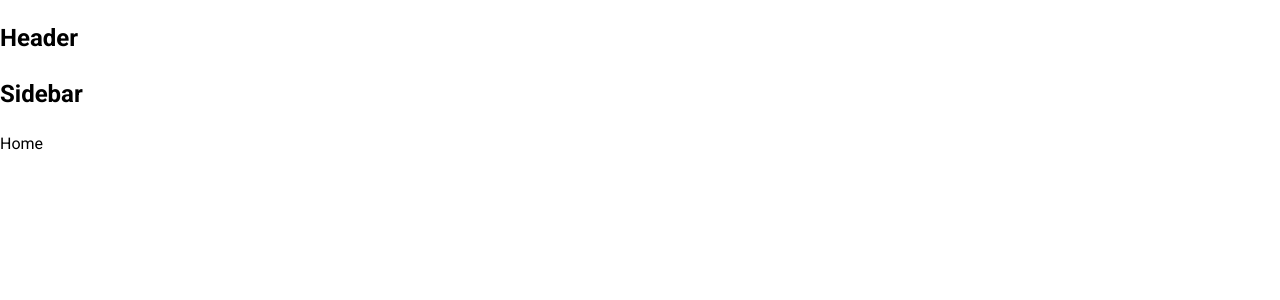
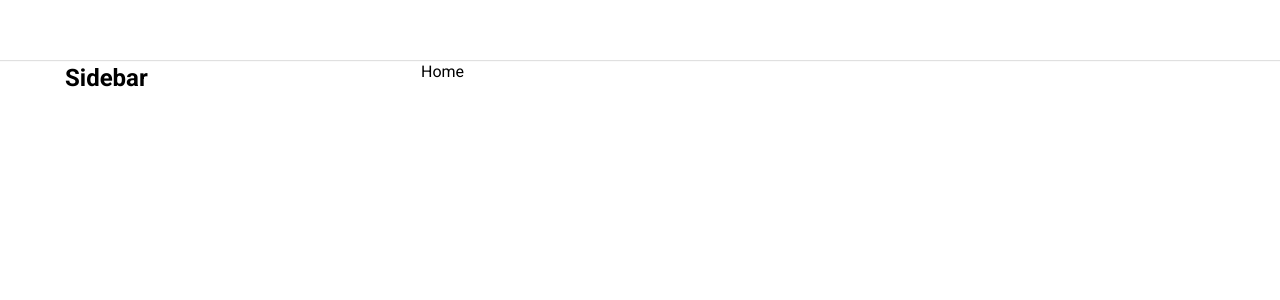
Before and after one commit to nckhanh21/clonetiktok, a React (Create React App) app: page / in a window 1280 px wide. Shown: the top 300 px of the page. Built offline with nearby package versions, Linux system fonts and the light colour scheme.

Commit message:
Dung khung default layout

```diff
--- a/package.json
+++ b/package.json
@@ -6,6 +6,7 @@
     "@testing-library/jest-dom": "^5.16.5",
     "@testing-library/react": "^13.4.0",
     "@testing-library/user-event": "^13.5.0",
+    "classnames": "^2.3.2",
     "css-reset-and-normalize": "^2.3.6",
     "react": "^18.2.0",
     "react-dom": "^18.2.0",
--- a/src/components/GlobalStyles/GlobalStyles.scss
+++ b/src/components/GlobalStyles/GlobalStyles.scss
@@ -3,9 +3,15 @@
 
 :root {
     --primary: #fe2c55;
+
+    //defaultLayout
+    --default-layout-header-height: 60px;
+    --default-layout-header-background: #fff;
+    --default-layout-width: 1150px;
 }
 
 * {
+    margin: 0;
     box-sizing: border-box;
 }
 
--- /dev/null
+++ b/src/components/Layout/DefaultLayout/DefaultLayout.module.scss
@@ -0,0 +1,16 @@
+.wrapper {
+    display: flex;
+    flex-direction: column;
+    align-items: center;
+}
+
+.container {
+    width: var(--default-layout-width, 1150px);
+    min-height: 1000px;
+    display: flex;
+}
+
+.content {
+    flex: 1;
+    min-height: 1000px;
+}
--- a/src/components/Layout/DefaultLayout/Header/index.js
+++ /dev/null
@@ -1,7 +0,0 @@
-import React from 'react';
-
-const Header = () => {
-    return <h2>Header</h2>;
-};
-
-export default Header;
--- /dev/null
+++ b/src/components/Layout/DefaultLayout/Sidebar/Sidebar.module.scss
@@ -0,0 +1,5 @@
+.wrapper {
+    width: 356px;
+    min-height: 1000px;
+    // background-color:;
+}
--- a/src/components/Layout/DefaultLayout/Sidebar/index.js
+++ b/src/components/Layout/DefaultLayout/Sidebar/index.js
@@ -1,7 +1,14 @@
 import React from 'react';
+import styles from './Sidebar.module.scss';
+import classNames from 'classnames/bind';
+
+
+const cx = classNames.bind(styles);
 
 const Sidebar = () => {
-    return <h2>Sidebar</h2>;
+    return <aside className={cx('wrapper')}>
+        <h2>Sidebar</h2>
+    </aside>
 };
 
 export default Sidebar;
--- a/src/components/Layout/DefaultLayout/index.js
+++ b/src/components/Layout/DefaultLayout/index.js
@@ -1,16 +1,20 @@
 import React from 'react';
-import Header from './Header';
+import Header from '../components/Header';
 import Sidebar from './Sidebar';
+import styles from './DefaultLayout.module.scss';
+import classNames from 'classnames/bind';
+
+const cx = classNames.bind(styles);
 
 const DefaultLayout = ({ children }) => {
     return (
-        <>
+        <div className={cx('wrapper')}>
             <Header />
-            <div className="container">
+            <div className={cx('container')}>
                 <Sidebar />
-                <div className="content">{children}</div>
+                <div className={cx('content')}>{children}</div>
             </div>
-        </>
+        </div>
     );
 };
 
--- a/src/components/Layout/HeaderOnly/Header/index.js
+++ /dev/null
@@ -1,7 +0,0 @@
-import React from 'react';
-
-const Header = () => {
-    return <h2>Header</h2>;
-};
-
-export default Header;
--- a/src/components/Layout/HeaderOnly/index.js
+++ b/src/components/Layout/HeaderOnly/index.js
@@ -1,5 +1,5 @@
 import React from 'react';
-import Header from './Header';
+import Header from '../components/Header';
 
 const HeaderOnly = ({ children }) => {
     return (
--- /dev/null
+++ b/src/components/Layout/components/Header/Header.module.scss
@@ -0,0 +1,12 @@
+.wrapper {
+    width: 100%;
+    height: var(--default-layout-header-height, 60px);
+    box-shadow: 0px 1px 1px rgb(0 0 0 / 12%);
+    display: flex;
+    justify-content: center;
+}
+
+.inner {
+    height: 100%;
+    width: var(--default-layout-width, 1150px);
+}
--- /dev/null
+++ b/src/components/Layout/components/Header/index.js
@@ -0,0 +1,16 @@
+import React from 'react';
+import styles from './Header.module.scss';
+import classNames from 'classnames/bind';
+
+
+const cx = classNames.bind(styles);
+
+const Header = () => {
+    return <header className={cx('wrapper')}>
+        <div className={cx('inner')}>
+
+        </div>
+    </header>
+};
+
+export default Header;
```
Also changed, not shown: 1 other file (tests, documents, lock files or other folders).
